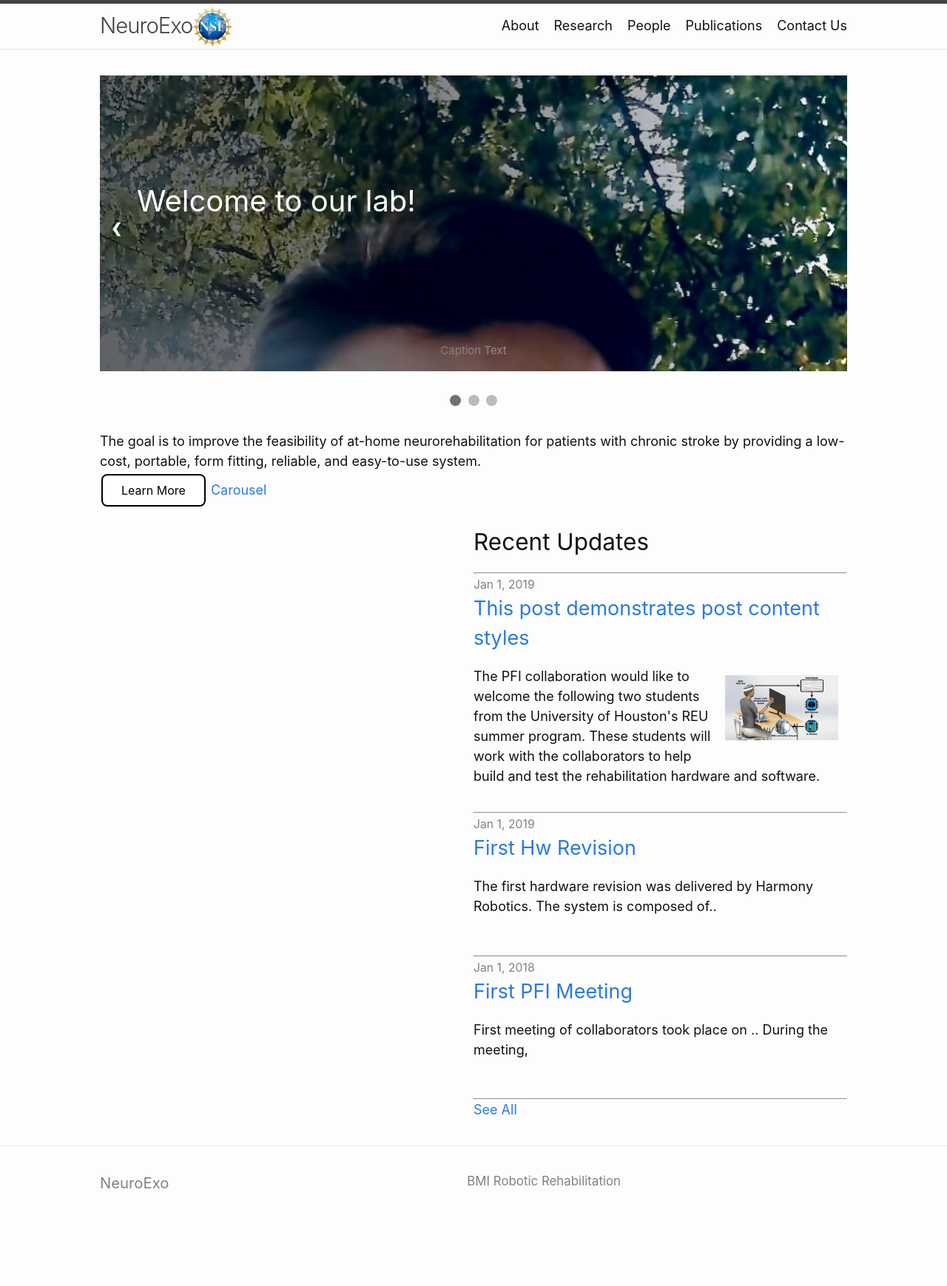
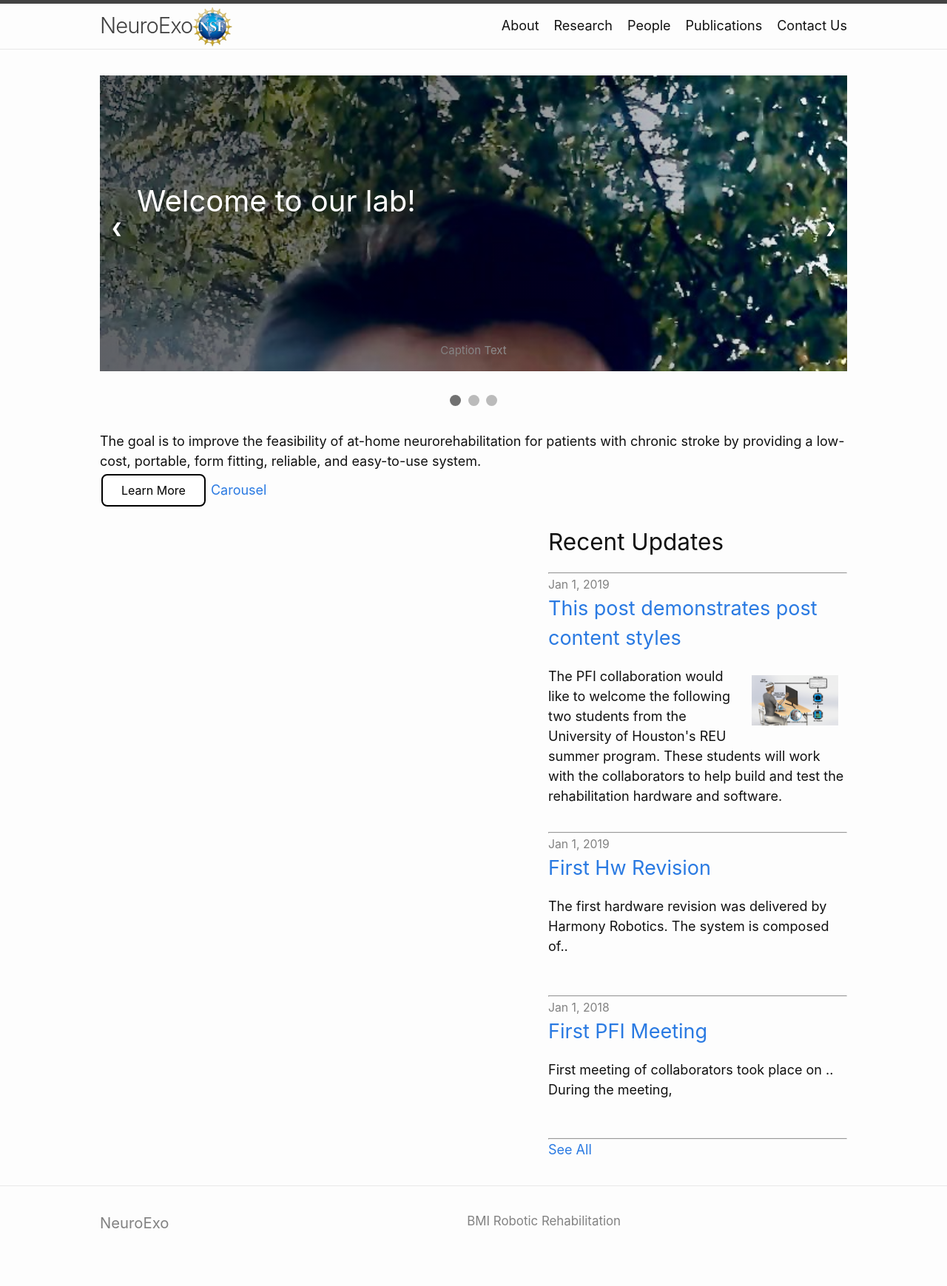
Before and after one commit to arcraik/neuroexo-website, a Jekyll site: the page built from index.html, in a window 1280 px wide. Shown: the whole page at 74% size. Built offline with Jekyll 4.4.1, drawn with Linux system fonts in a browser that asks for light colours; the list of posts is cut into pages by our own code; before the commit the page ends 1685 px from its top, so only the background shows below that.

Commit message:
Update home.html

```diff
--- a/_layouts/home.html
+++ b/_layouts/home.html
@@ -10,7 +10,7 @@ layout: default
 
 
 <br>
-<div style="width:50%; float:right;">
+<div style="width:40%; float:right;">
  <h2 style="padding-top:20px;" class="post-list-heading">{{ page.list_title | default: "Recent Updates" }}</h2>
  <ul class="post-list">
     {% for post in paginator.posts %}
```
